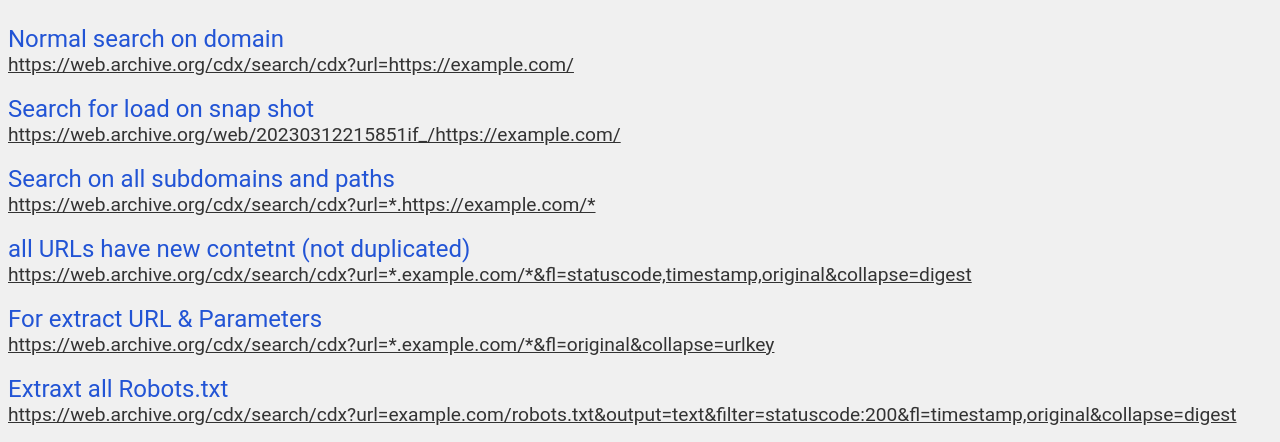
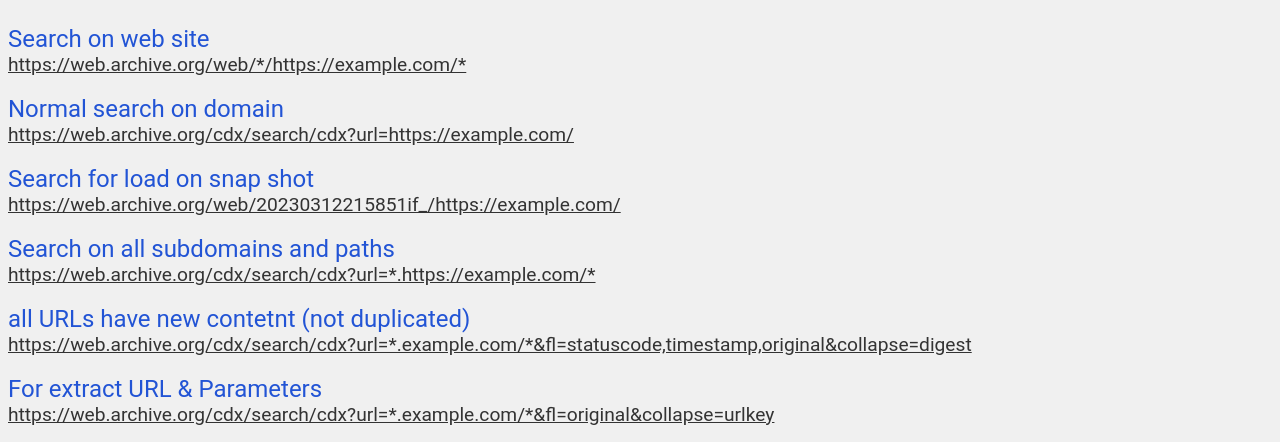
Before and after one commit to NEXIZ0/NEXIZ0.github.io, a plain HTML site: page index.html in a window 1280 px wide. Shown: the part 205-647 px from the top of the page. Drawn offline with Linux system fonts and the light colour scheme.

Commit message:
Update index.html
V 3.3

```diff
--- a/index.html
+++ b/index.html
@@ -95,6 +95,7 @@
       ];
 
       var ways = [
+        'https://web.archive.org/web/*/https://' + domain + '/*',
         'https://web.archive.org/cdx/search/cdx?url=https://' + domain + '/',
         'https://web.archive.org/web/20230312215851if_/https://' + domain + '/',
         'https://web.archive.org/cdx/search/cdx?url=*.https://' + domain + '/*',
@@ -105,12 +106,13 @@
       ];
 
       var pos = {
-        1:'Normal search on domain',
-        2:'Search for load on snap shot',
-        3:'Search on all subdomains and paths',
-        4:'all URLs have new contetnt (not duplicated)',
-        5:'For extract URL & Parameters',
-        6:'Extraxt all Robots.txt',
+        1: 'Search on web site',
+        2:'Normal search on domain',
+        3:'Search for load on snap shot',
+        4:'Search on all subdomains and paths',
+        5:'all URLs have new contetnt (not duplicated)',
+        6:'For extract URL & Parameters',
+        7:'Extraxt all Robots.txt',
       }
       var wayresultsDiv = document.getElementById('wayresults');
       wayresultsDiv.innerHTML = '';
```
